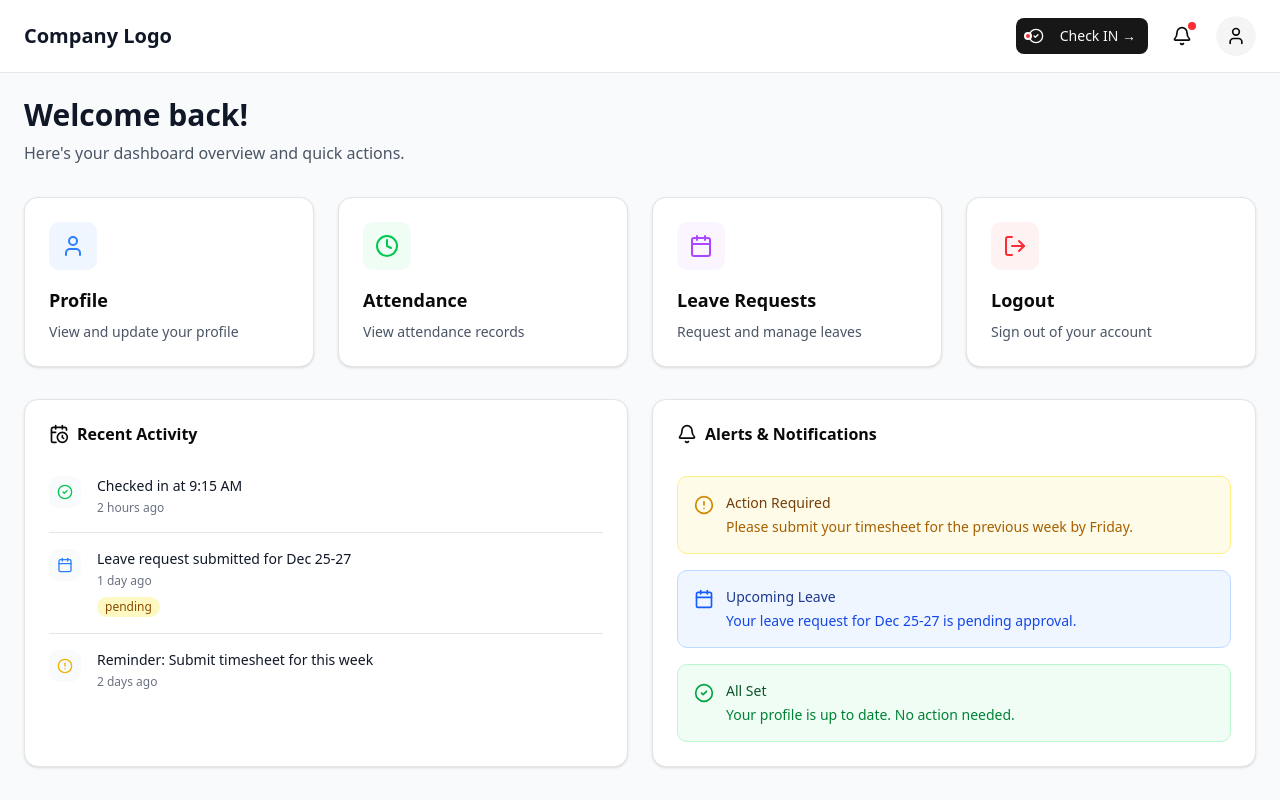
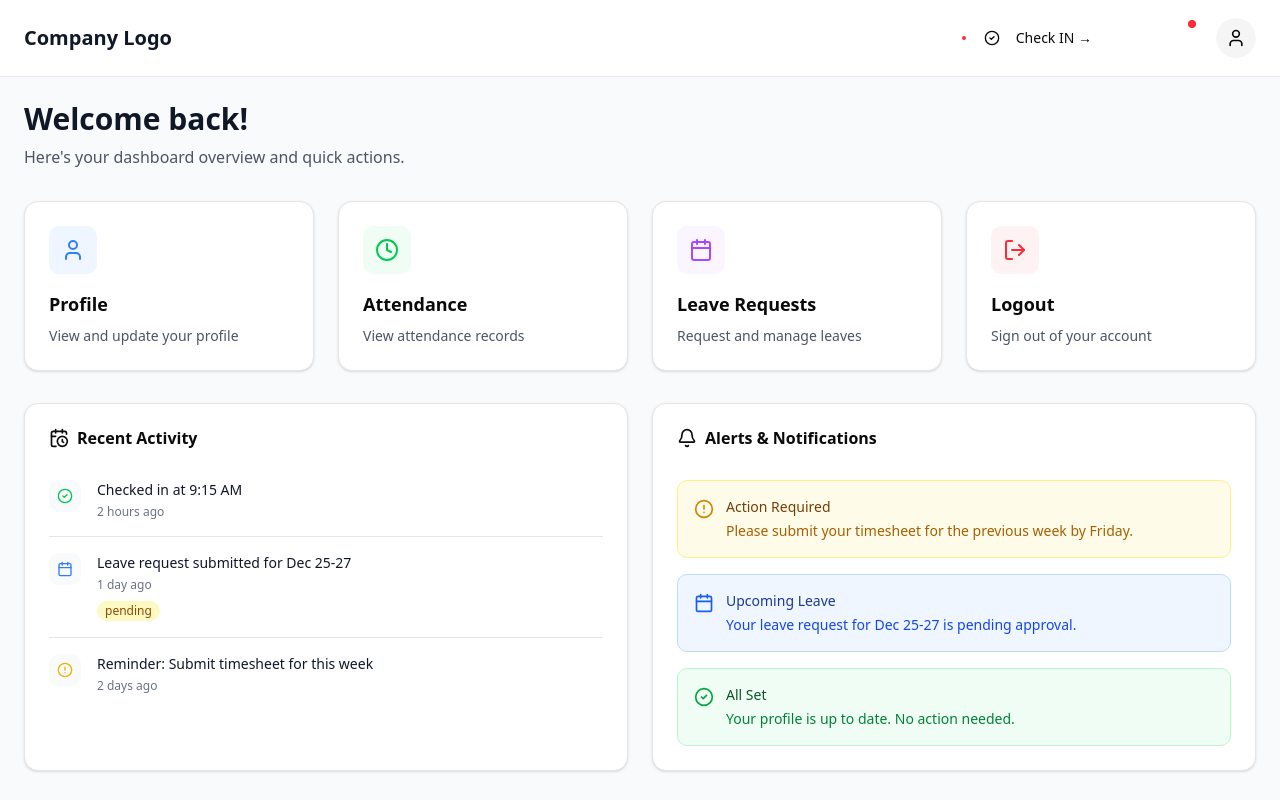
Before and after one commit to Yash-01907/HRMS-odoo2026, a Next.js app in the folder frontend/: page /dashboard in a window 1280 px wide. Built offline with nearby package versions, Linux system fonts and the light colour scheme.

Commit message:
refactor: button

```diff
--- a/frontend/components/ui/button.tsx
+++ b/frontend/components/ui/button.tsx
@@ -1,62 +1,94 @@
-import * as React from "react"
-import { Slot } from "@radix-ui/react-slot"
-import { cva, type VariantProps } from "class-variance-authority"
+'use client';
 
-import { cn } from "@/lib/utils"
+import { forwardRef, ButtonHTMLAttributes } from 'react';
+import { motion, AnimatePresence } from 'framer-motion';
+import { Loader2, Check } from 'lucide-react';
+import { cn } from '@/lib/utils';
 
-const buttonVariants = cva(
-  "inline-flex items-center justify-center gap-2 whitespace-nowrap rounded-md text-sm font-medium transition-all disabled:pointer-events-none disabled:opacity-50 [&_svg]:pointer-events-none [&_svg:not([class*='size-'])]:size-4 shrink-0 [&_svg]:shrink-0 outline-none focus-visible:border-ring focus-visible:ring-ring/50 focus-visible:ring-[3px] aria-invalid:ring-destructive/20 dark:aria-invalid:ring-destructive/40 aria-invalid:border-destructive",
-  {
-    variants: {
-      variant: {
-        default: "bg-primary text-primary-foreground hover:bg-primary/90",
-        destructive:
-          "bg-destructive text-white hover:bg-destructive/90 focus-visible:ring-destructive/20 dark:focus-visible:ring-destructive/40 dark:bg-destructive/60",
-        outline:
-          "border bg-background shadow-xs hover:bg-accent hover:text-accent-foreground dark:bg-input/30 dark:border-input dark:hover:bg-input/50",
-        secondary:
-          "bg-secondary text-secondary-foreground hover:bg-secondary/80",
-        ghost:
-          "hover:bg-accent hover:text-accent-foreground dark:hover:bg-accent/50",
-        link: "text-primary underline-offset-4 hover:underline",
-      },
-      size: {
-        default: "h-9 px-4 py-2 has-[>svg]:px-3",
-        sm: "h-8 rounded-md gap-1.5 px-3 has-[>svg]:px-2.5",
-        lg: "h-10 rounded-md px-6 has-[>svg]:px-4",
-        icon: "size-9",
-        "icon-sm": "size-8",
-        "icon-lg": "size-10",
-      },
-    },
-    defaultVariants: {
-      variant: "default",
-      size: "default",
-    },
-  }
-)
+type ButtonVariant = 'primary' | 'secondary' | 'ghost';
+type ButtonState = 'idle' | 'loading' | 'success';
 
-function Button({
-  className,
-  variant = "default",
-  size = "default",
-  asChild = false,
-  ...props
-}: React.ComponentProps<"button"> &
-  VariantProps<typeof buttonVariants> & {
-    asChild?: boolean
-  }) {
-  const Comp = asChild ? Slot : "button"
-
-  return (
-    <Comp
-      data-slot="button"
-      data-variant={variant}
-      data-size={size}
-      className={cn(buttonVariants({ variant, size, className }))}
-      {...props}
-    />
-  )
+interface ButtonProps extends ButtonHTMLAttributes<HTMLButtonElement> {
+  variant?: ButtonVariant;
+  state?: ButtonState;
+  icon?: React.ReactNode;
 }
 
-export { Button, buttonVariants }
+const Button = forwardRef<HTMLButtonElement, ButtonProps>(
+  (
+    {
+      variant = 'primary',
+      state = 'idle',
+      icon,
+      className,
+      children,
+      disabled,
+      ...props
+    },
+    ref
+  ) => {
+    const isDisabled = disabled || state === 'loading';
+
+    const variants = {
+      primary: 'bg-white text-black hover:bg-white/90',
+      secondary:
+        'bg-white/5 text-white border border-white/10 hover:bg-white/10 hover:border-white/20',
+      ghost: 'text-white/70 hover:text-white hover:bg-white/5',
+    };
+
+    return (
+      <motion.button
+        ref={ref}
+        whileTap={!isDisabled ? { scale: 0.98 } : undefined}
+        className={cn(
+          'relative h-11 px-6 rounded-lg font-medium text-sm transition-all duration-200 flex items-center justify-center gap-2',
+          variants[variant],
+          isDisabled && 'opacity-50 cursor-not-allowed',
+          className
+        )}
+        disabled={isDisabled}
+        {...props}
+      >
+        <AnimatePresence mode='wait'>
+          {state === 'loading' && (
+            <motion.div
+              key='loading'
+              initial={{ opacity: 0 }}
+              animate={{ opacity: 1 }}
+              exit={{ opacity: 0 }}
+              className='absolute inset-0 flex items-center justify-center'
+            >
+              <Loader2 className='h-4 w-4 animate-spin' />
+            </motion.div>
+          )}
+          {state === 'success' && (
+            <motion.div
+              key='success'
+              initial={{ opacity: 0, scale: 0.5 }}
+              animate={{ opacity: 1, scale: 1 }}
+              exit={{ opacity: 0 }}
+              className='absolute inset-0 flex items-center justify-center bg-emerald-500 rounded-lg'
+            >
+              <Check className='h-4 w-4 text-white' />
+            </motion.div>
+          )}
+        </AnimatePresence>
+
+        <span
+          className={cn(
+            'flex items-center gap-2',
+            state !== 'idle' && 'opacity-0'
+          )}
+        >
+          {icon}
+          {children}
+        </span>
+      </motion.button>
+    );
+  }
+);
+
+Button.displayName = 'Button';
+
+export { Button };
+export type { ButtonProps, ButtonVariant, ButtonState };
```
